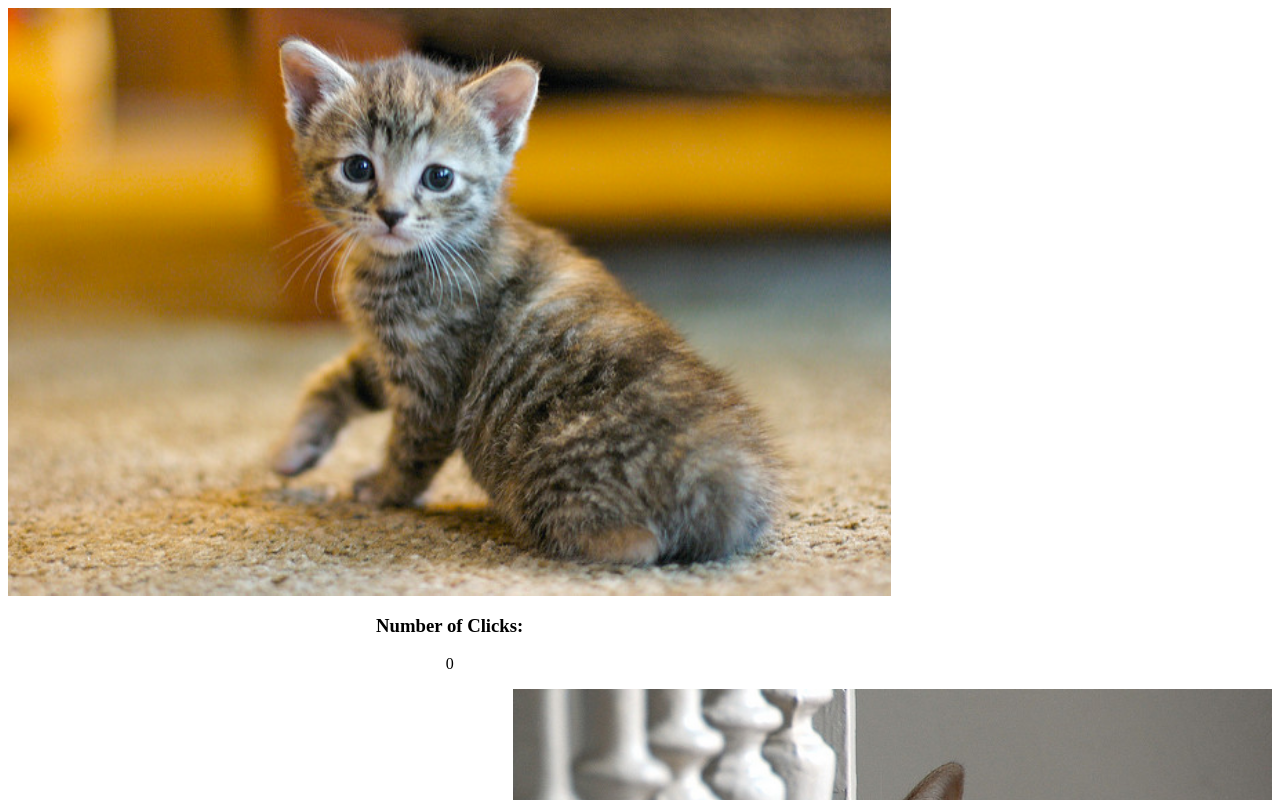
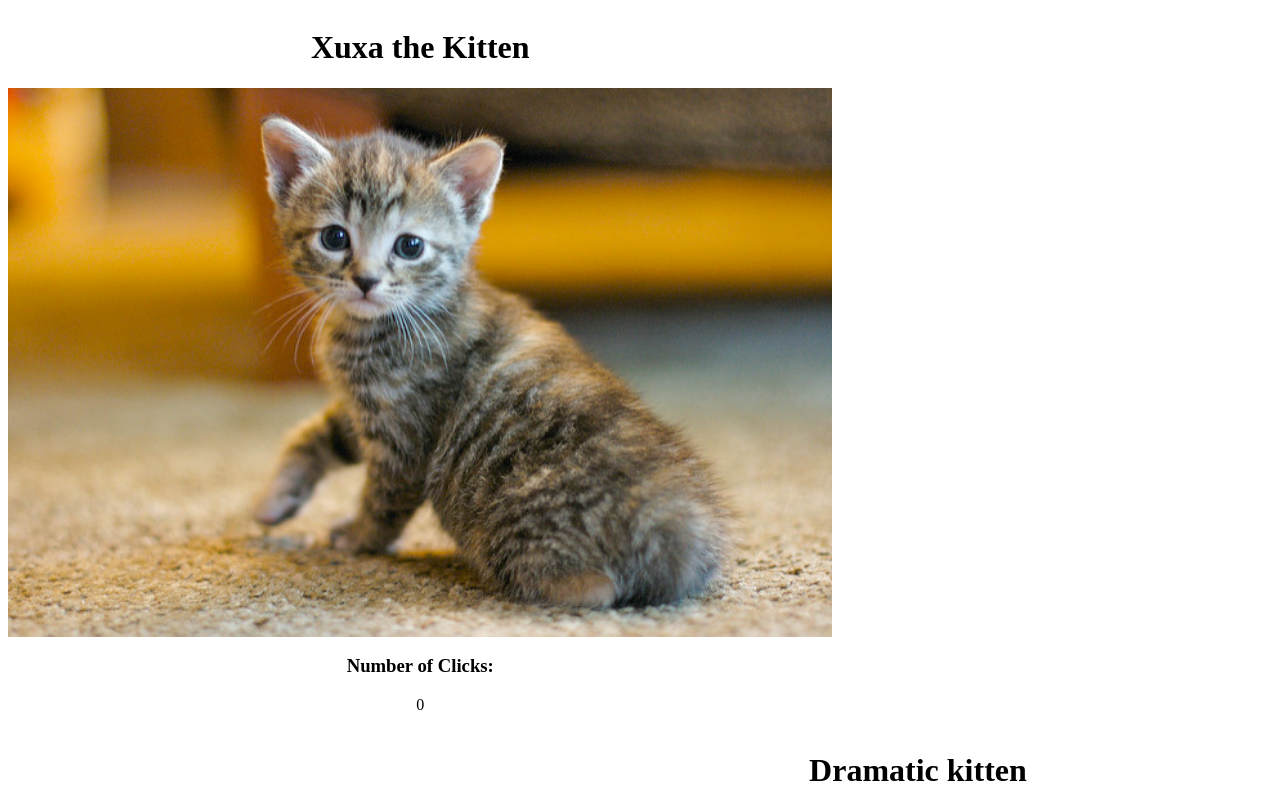
Before and after one commit to kishorchouhan/Udacity-Front-End-Nanodegree, a plain HTML site: page JavaScript Design Patterns/L1/Cat Clicker/index.html in a window 1280 px wide. Shown: the top 800 px of the page. Drawn offline with nearby package versions, Linux system fonts and the light colour scheme.

Commit message:
JavaScript Design Pattern: Lession1: Cat Clicker duo updated(added cat name)

```diff
--- a/JavaScript Design Patterns/L1/Cat Clicker/index.html
+++ b/JavaScript Design Patterns/L1/Cat Clicker/index.html
@@ -9,11 +9,13 @@
     </head>
     <body>
         <div id="cat1">
+            <h1>Xuxa the Kitten</h1>
             <img src="img/cat.jpg" id="catPic1">
             <h3>Number of Clicks:</h3>
             <p id="num1">0</p>
         </div>
         <div id="cat2">
+            <h1>Dramatic kitten</h1>
             <img src="img/cat2.jpg" id="catPic2">
             <h3>Number of Clicks:</h3>
             <p id="num2">0</p>
--- a/JavaScript Design Patterns/L1/Cat Clicker/style.css
+++ b/JavaScript Design Patterns/L1/Cat Clicker/style.css
@@ -11,9 +11,9 @@ img {
     margin-left: auto;
     margin-right: auto;
     width: 100%;
-    height: 75%;
+    height: 70%;
 }
 
-h3, p {
+h1, h3, p {
     text-align: center;
 }
```
